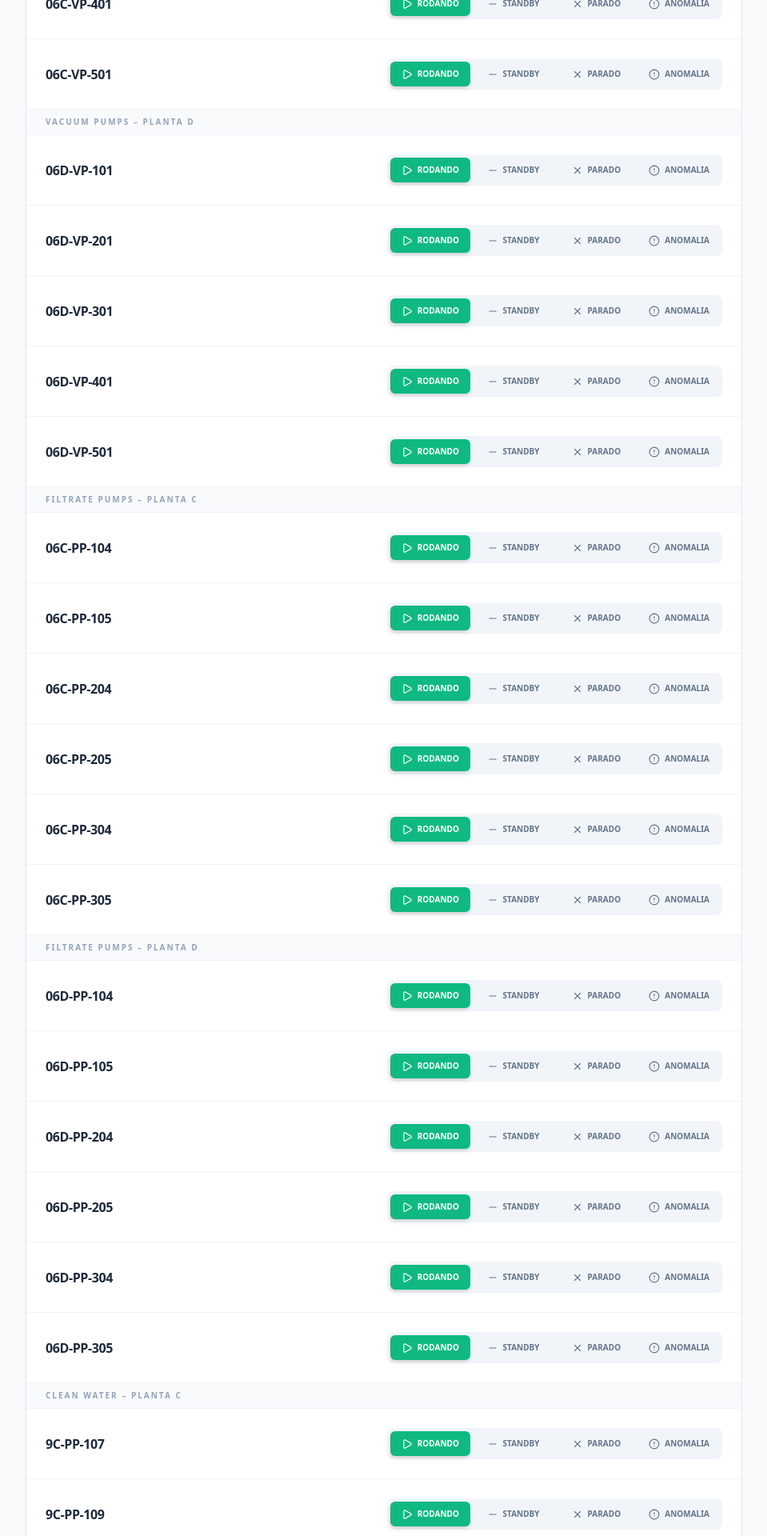
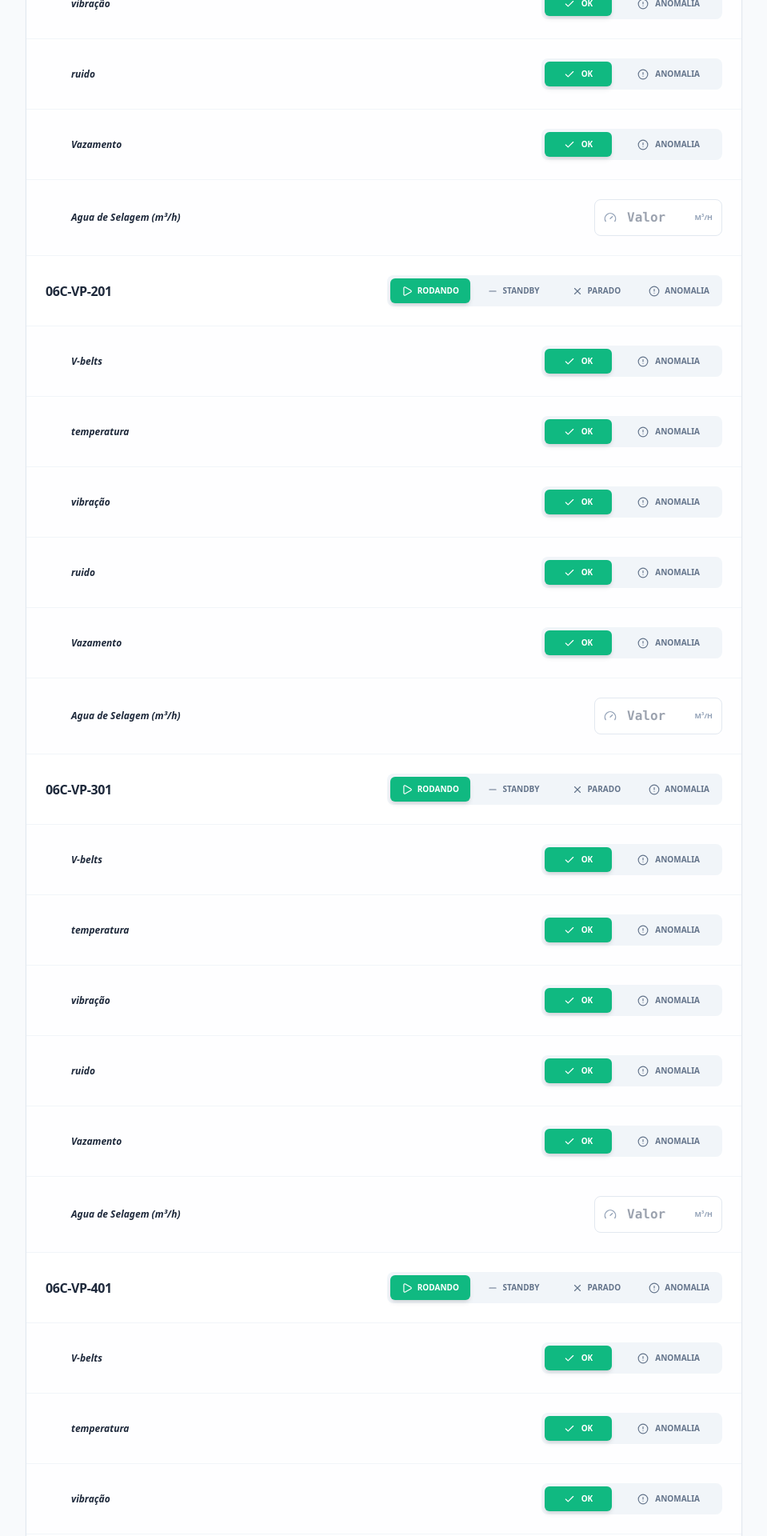
Before and after one commit to geralkjc-source/ULTRAFINO-Gest-o-Operacional, a React (Vite) app: page /#/checklist/BOMBEAMENTO in a window 1280 px wide. Shown: the part 840-2760 px from the top of the page at 80% size, without its empty margins (304-1263 px from the left). Built offline with nearby package versions, Linux system fonts and the light colour scheme.

Commit message:
Add files via upload

```diff
--- a/constants.tsx
+++ b/constants.tsx
@@ -1,86 +1,175 @@
 
 import { Area } from './types';
 
+const PUMP_SUB_ITEMS = [
+  '- V-belts',
+  '- Gaxeta',
+  '- temperatura',
+  '- vibração',
+  '- ruido',
+  '- Vazamento'
+];
+
+const VACUUM_PUMP_SUB_ITEMS = [
+  '- V-belts',
+  '- temperatura',
+  '- vibração',
+  '- ruido',
+  '- Vazamento',
+  '- Agua de Selagem (m³/h)'
+];
+
 export const CHECKLIST_TEMPLATES: Record<Area, string[]> = {
   [Area.DFP2]: [
-    'Pressão do ar de sopragem (Bar)',
-    'Nível de óleo da unidade hidráulica',
-    'Integridade das lonas do filtro',
-    'Vazamentos em mangueiras de polpa',
-    'Alinhamento dos sensores de proximidade',
-    'Funcionamento do sistema de lavagem'
+    'SECTION:LADO C',
+    'SECTION:Sieve Bends - LADO C',
+    '7C SV 101', '7C SV 201', '7C SV 301', '7C SV 401',
+    'SECTION:oversize transfer pp - LADO C',
+    '7C PP 117', ...PUMP_SUB_ITEMS,
+    'SECTION:flotation feed pps - LADO C',
+    '7C PP 118', ...PUMP_SUB_ITEMS,
+    '7C PP 119', ...PUMP_SUB_ITEMS,
+    'SECTION:flotation circulating pps - LADO C',
+    '6C CP 101', ...PUMP_SUB_ITEMS,
+    '6C CP 102', ...PUMP_SUB_ITEMS,
+    '6C CP 103', ...PUMP_SUB_ITEMS,
+    '6C CP 104', ...PUMP_SUB_ITEMS,
+    '6C CP 105', ...PUMP_SUB_ITEMS,
+    '6C CP 201', ...PUMP_SUB_ITEMS,
+    '6C CP 202', ...PUMP_SUB_ITEMS,
+    '6C CP 203', ...PUMP_SUB_ITEMS,
+    '6C CP 204', ...PUMP_SUB_ITEMS,
+    '6C CP 205', ...PUMP_SUB_ITEMS,
+    'SECTION:Flotation conc. pp - LADO C',
+    '6C PP 108', ...PUMP_SUB_ITEMS,
+    'SECTION:Flotation tailing pp - LADO C',
+    '7C PP 120', ...PUMP_SUB_ITEMS,
+    'SECTION:LADO D',
+    'SECTION:Sieve Bends - LADO D',
+    '7D SV 101', '7D SV 201', '7D SV 301', '7D SV 401',
+    'SECTION:oversize transfer pp - LADO D',
+    '7D PP 117', ...PUMP_SUB_ITEMS,
+    'SECTION:flotation feed pps - LADO D',
+    '7D PP 118', ...PUMP_SUB_ITEMS,
+    '7D PP 119', ...PUMP_SUB_ITEMS,
+    'SECTION:flotation circulating pps - LADO D',
+    '6D CP 101', ...PUMP_SUB_ITEMS,
+    '6D CP 102', ...PUMP_SUB_ITEMS,
+    '6D CP 103', ...PUMP_SUB_ITEMS,
+    '6D CP 104', ...PUMP_SUB_ITEMS,
+    '6D CP 105', ...PUMP_SUB_ITEMS,
+    '6D CP 201', ...PUMP_SUB_ITEMS,
+    '6D CP 202', ...PUMP_SUB_ITEMS,
+    '6D CP 203', ...PUMP_SUB_ITEMS,
+    '6D CP 204', ...PUMP_SUB_ITEMS,
+    '6D CP 205', ...PUMP_SUB_ITEMS,
+    'SECTION:Flotation conc. pp - LADO D',
+    '6D PP 108', ...PUMP_SUB_ITEMS,
+    'SECTION:Flotation tailing pp - LADO D',
+    '7D PP 120', ...PUMP_SUB_ITEMS,
+    'SECTION:OUTROS SISTEMAS',
+    '7C PP 130 (Spillage pp)', ...PUMP_SUB_ITEMS,
+    '9C PP 147 (Buster PP)', ...PUMP_SUB_ITEMS
   ],
   [Area.BOMBEAMENTO]: [
     'SECTION:VACUUM PUMPS – PLANTA C',
-    '06C-VP-101',
-    '06C-VP-201',
-    '06C-VP-301',
-    '06C-VP-401',
-    '06C-VP-501',
+    '06C-VP-101', ...VACUUM_PUMP_SUB_ITEMS,
+    '06C-VP-201', ...VACUUM_PUMP_SUB_ITEMS,
+    '06C-VP-301', ...VACUUM_PUMP_SUB_ITEMS,
+    '06C-VP-401', ...VACUUM_PUMP_SUB_ITEMS,
+    '06C-VP-501', ...VACUUM_PUMP_SUB_ITEMS,
     'SECTION:VACUUM PUMPS – PLANTA D',
-    '06D-VP-101',
-    '06D-VP-201',
-    '06D-VP-301',
-    '06D-VP-401',
-    '06D-VP-501',
+    '06D-VP-101', ...VACUUM_PUMP_SUB_ITEMS,
+    '06D-VP-201', ...VACUUM_PUMP_SUB_ITEMS,
+    '06D-VP-301', ...VACUUM_PUMP_SUB_ITEMS,
+    '06D-VP-401', ...VACUUM_PUMP_SUB_ITEMS,
+    '06D-VP-501', ...VACUUM_PUMP_SUB_ITEMS,
     'SECTION:FILTRATE PUMPS – PLANTA C',
-    '06C-PP-104',
-    '06C-PP-105',
-    '06C-PP-204',
-    '06C-PP-205',
-    '06C-PP-304',
-    '06C-PP-305',
+    '06C-PP-104', ...PUMP_SUB_ITEMS,
+    '06C-PP-105', ...PUMP_SUB_ITEMS,
+    '06C-PP-204', ...PUMP_SUB_ITEMS,
+    '06C-PP-205', ...PUMP_SUB_ITEMS,
+    '06C-PP-304', ...PUMP_SUB_ITEMS,
+    '06C-PP-305', ...PUMP_SUB_ITEMS,
     'SECTION:FILTRATE PUMPS – PLANTA D',
-    '06D-PP-104',
-    '06D-PP-105',
-    '06D-PP-204',
-    '06D-PP-205',
-    '06D-PP-304',
-    '06D-PP-305',
-    'SECTION:CLEAN WATER – PLANTA C',
-    '9C-PP-107',
-    '9C-PP-109',
-    '9C-PP-110',
-    '9C-PP-117',
-    'SECTION:CLEAN WATER – PLANTA D',
-    '9D-PP-107',
-    '9D-PP-109',
-    '9D-PP-110',
-    '9D-PP-117',
+    '06D-PP-104', ...PUMP_SUB_ITEMS,
+    '06D-PP-105', ...PUMP_SUB_ITEMS,
+    '06D-PP-204', ...PUMP_SUB_ITEMS,
+    '06D-PP-205', ...PUMP_SUB_ITEMS,
+    '06D-PP-304', ...PUMP_SUB_ITEMS,
+    '06D-PP-305', ...PUMP_SUB_ITEMS,
+    'SECTION:BOMBAS DO ESPESSADOR 101 C',
+    '7C-PP-101', ...PUMP_SUB_ITEMS,
+    '7C-PP-102', ...PUMP_SUB_ITEMS,
+    'SECTION:BOMBAS DO ESPESSADOR 101 D',
+    '7D-PP-101', ...PUMP_SUB_ITEMS,
+    '7D-PP-102', ...PUMP_SUB_ITEMS,
+    'SECTION:BOMBAS DO ESPESSADOR 102',
+    '7C-PP-107', ...PUMP_SUB_ITEMS,
+    '7C-PP-108', ...PUMP_SUB_ITEMS,
+    '9C-PP-120', ...PUMP_SUB_ITEMS,
+    '9C-PP-128', ...PUMP_SUB_ITEMS,
+    'SECTION:BOMBAS DO ESPESSADOR 103',
+    '7C-PP-109', ...PUMP_SUB_ITEMS,
+    '7C-PP-110', ...PUMP_SUB_ITEMS,
+    '9C-PP-112', ...PUMP_SUB_ITEMS,
+    '9C-PP-113', ...PUMP_SUB_ITEMS,
+    '9C-PP-114', ...PUMP_SUB_ITEMS,
+    '9C-PP-121', ...PUMP_SUB_ITEMS,
+    '9C-PP-122', ...PUMP_SUB_ITEMS,
+    '9C-PP-123', ...PUMP_SUB_ITEMS,
+    'SECTION:BOMBAS DOS BUFAS TANK',
+    '7C-PP-111', ...PUMP_SUB_ITEMS,
+    '7C-PP-112', ...PUMP_SUB_ITEMS,
+    '7C-PP-113', ...PUMP_SUB_ITEMS,
+    'SECTION:BOMBAS DO SLIMES',
+    '7D-PP-107', ...PUMP_SUB_ITEMS,
+    '7D-PP-104', ...PUMP_SUB_ITEMS,
+    '7D-PP-111', ...PUMP_SUB_ITEMS,
+    '7D-PP-108', ...PUMP_SUB_ITEMS,
+    'SECTION:BOMBAS DE CLARIFIED C',
+    '9C-PP-101', ...PUMP_SUB_ITEMS,
+    '9C-PP-102', ...PUMP_SUB_ITEMS,
+    '9C-PP-103', ...PUMP_SUB_ITEMS,
+    '9C-PP-104', ...PUMP_SUB_ITEMS,
+    '9C-PP-105', ...PUMP_SUB_ITEMS,
+    '9C-PP-106', ...PUMP_SUB_ITEMS,
+    'SECTION:BOMBAS DE CLARIFIED D',
+    '9D-PP-101', ...PUMP_SUB_ITEMS,
+    '9D-PP-102', ...PUMP_SUB_ITEMS,
+    '9D-PP-103', ...PUMP_SUB_ITEMS,
+    '9D-PP-104', ...PUMP_SUB_ITEMS,
+    '9D-PP-105', ...PUMP_SUB_ITEMS,
+    '9D-PP-106', ...PUMP_SUB_ITEMS,
     'SECTION:COLUMN WASH',
-    '6C-PP-103',
-    '6D-PP-103',
+    '6C-PP-103', ...PUMP_SUB_ITEMS,
+    '6D-PP-103', ...PUMP_SUB_ITEMS,
     'SECTION:FLOTATION FEED',
-    '5C-PP-101',
-    '5D-PP-101',
+    '5C-PP-101', ...PUMP_SUB_ITEMS,
+    '5D-PP-101', ...PUMP_SUB_ITEMS,
     'SECTION:CLOTH WASH',
-    '6C-PP-201',
-    '6D-PP-201',
-    'SECTION:CONCENTRADO – PLANTA C',
-    '6C-PP-102',
-    '6C-PP-202',
-    '6C-PP-302',
-    'SECTION:CONCENTRADO – PLANTA D',
-    '6D-PP-201',
-    '6D-PP-202',
-    '6D-PP-203',
-    'SECTION:BOMBAS DO 104',
-    '6C-PP-107',
-    '6C-PP-207',
-    '6C-PP-307',
-    'SECTION:SPILLAGE PUMPS – PLANTA C',
-    '6C-PP-210',
-    '6C-PP-211',
-    '6C-PP-212',
-    '7C-PP-114',
-    '6C-PP-106',
-    'SECTION:SPILLAGE PUMPS – PLANTA D',
-    '6D-PP-210',
-    '6D-PP-211',
-    '6D-PP-212',
-    '7D-PP-109',
-    '7D-PP-108',
-    '9D-PP-106'
+    '6C-PP-201', ...PUMP_SUB_ITEMS,
+    '6D-PP-201', ...PUMP_SUB_ITEMS,
+    'SECTION:CONCENTRADO C',
+    '6C-PP-102', ...PUMP_SUB_ITEMS,
+    '6C-PP-202', ...PUMP_SUB_ITEMS,
+    '6C-PP-302', ...PUMP_SUB_ITEMS,
+    'SECTION:CONCENTRADO D',
+    '6D-PP-201', ...PUMP_SUB_ITEMS,
+    '6D-PP-202', ...PUMP_SUB_ITEMS,
+    '6D-PP-203', ...PUMP_SUB_ITEMS,
+    'SECTION:SPILLAGE PUMPS',
+    '6C-PP-210', ...PUMP_SUB_ITEMS,
+    '6C-PP-211', ...PUMP_SUB_ITEMS,
+    '6C-PP-212', ...PUMP_SUB_ITEMS,
+    '7C-PP-114', ...PUMP_SUB_ITEMS,
+    '6C-PP-106', ...PUMP_SUB_ITEMS,
+    '6D-PP-210', ...PUMP_SUB_ITEMS,
+    '6D-PP-211', ...PUMP_SUB_ITEMS,
+    '6D-PP-212', ...PUMP_SUB_ITEMS,
+    '7D-PP-109', ...PUMP_SUB_ITEMS,
+    '7D-PP-108', ...PUMP_SUB_ITEMS,
+    '9D-PP-106', ...PUMP_SUB_ITEMS
   ],
   [Area.ESPESADORES]: [
     'Torque do acionamento (%)',
--- a/metadata.json
+++ b/metadata.json
@@ -1,4 +1,3 @@
-
 {
   "name": "Ultrafino Plataforma Operacional",
   "description": "Sistema de gestão de checklists e pendências industriais com integração WhatsApp e análise IA.",
--- a/pages/ChecklistArea.tsx
+++ b/pages/ChecklistArea.tsx
@@ -44,7 +44,7 @@ const ChecklistArea: React.FC<ChecklistAreaProps> = ({ onSaveReport }) => {
   const [lastSavedReport, setLastSavedReport] = useState<Report | null>(null);
   const [copyFeedback, setCopyFeedback] = useState(false);
 
-  const isScadaArea = currentArea === Area.BOMBEAMENTO || currentArea === Area.HBF_C || currentArea === Area.HBF_D;
+  const isScadaArea = currentArea === Area.BOMBEAMENTO || currentArea === Area.HBF_C || currentArea === Area.HBF_D || currentArea === Area.DFP2;
 
   useEffect(() => {
     const template = CHECKLIST_TEMPLATES[currentArea];
```
